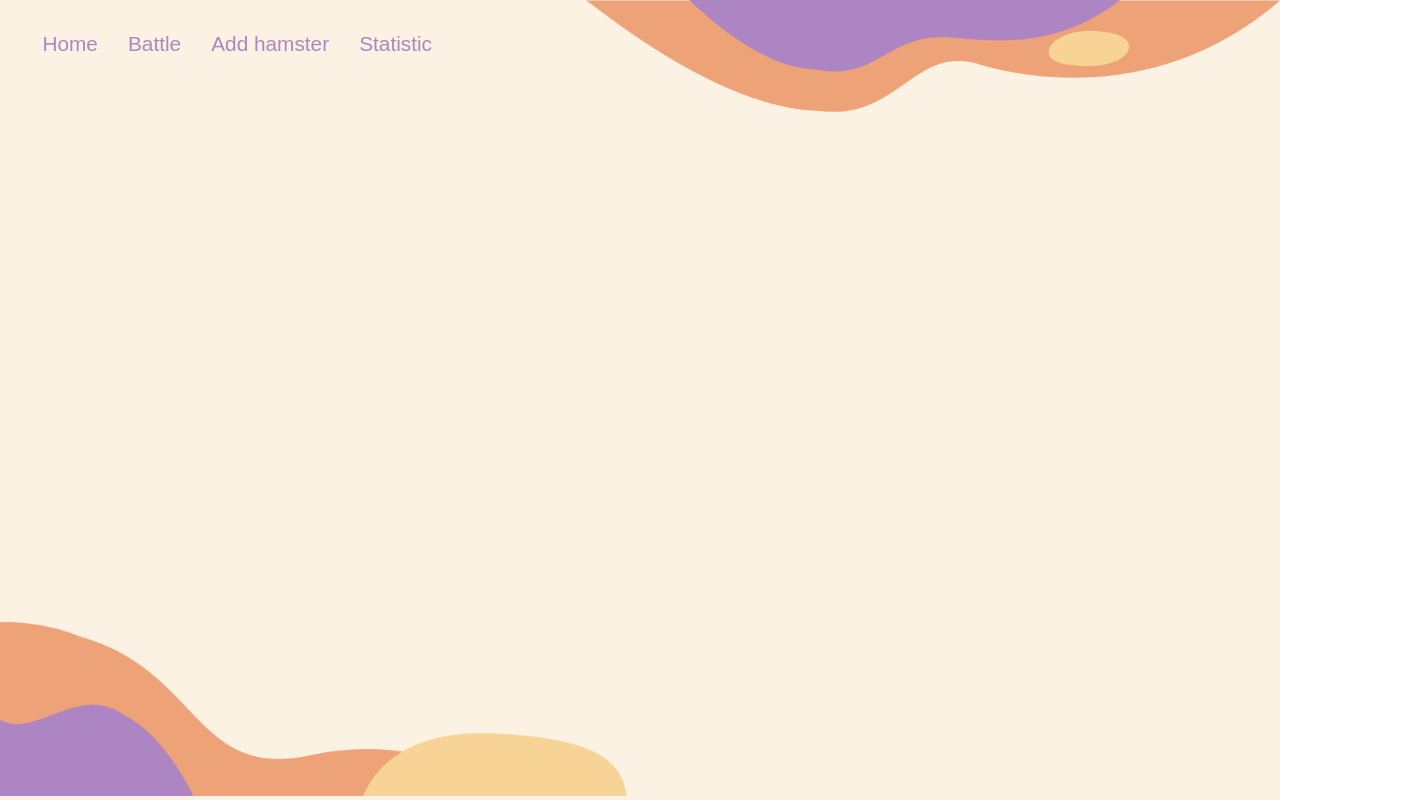
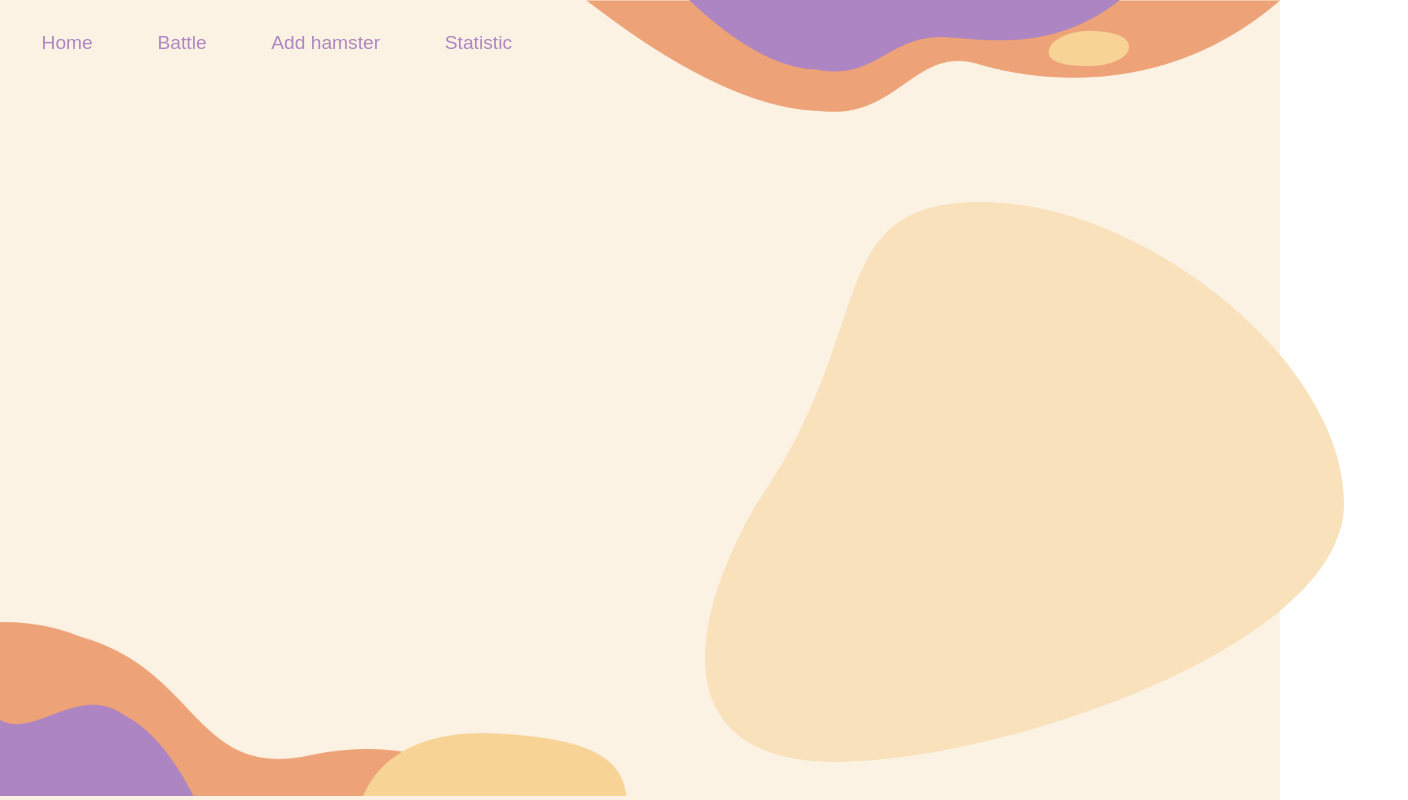
Before and after one commit to Capaldi96/hamsterwars, a React (Create React App) app: page / in a window 1280 px wide. Shown: the whole page, 1408 px wide, since content can reach past the window. Built offline with nearby package versions, Linux system fonts and the light colour scheme.

Commit message:
parprog. med karin - header och potatis position

```diff
--- a/src/components/jsx/Header.jsx
+++ b/src/components/jsx/Header.jsx
@@ -3,7 +3,7 @@ import '../scss/Header.scss';
 
 function Header() {
 	return (
-	  <div>
+	<div>
 		<header className="App-header">
         	<nav>
 				<a href="Home.jsx">Home</a>
@@ -12,8 +12,8 @@ function Header() {
 				<a href="Statistic.jsx">Statistic</a>
         	</nav>
         	<img className="top-wave" src={require('../../assets/top_waves.png')} alt="wave"/>
-      </header>
-	  </div>
+      	</header>
+	</div>
 	);
   }
 
--- a/src/components/jsx/Home.jsx
+++ b/src/components/jsx/Home.jsx
@@ -4,7 +4,11 @@ import '../scss/Home.scss';
 function Home() {
 	return (
 	  <div>
+		<main className="home-main">
+			<div className="home-container">
 
+			</div>
+		</main>
 	  </div>
 	);
   }
--- a/src/components/scss/Footer.scss
+++ b/src/components/scss/Footer.scss
@@ -6,3 +6,9 @@
 .bottom-wave{
 	width: 50%;
 }
+@media screen and (max-width: 880px) {
+	.bottom-wave{
+		width: 80%;
+	}
+
+  }
--- a/src/components/scss/Header.scss
+++ b/src/components/scss/Header.scss
@@ -10,13 +10,22 @@
 	width:25em;
 	margin-top:2em;
 	margin-left: 2em;
+	width: 40%;
+	z-index: 10;
 }
 a{
 	color: $lightpurple;
-	font-size:1.3em;
+	font-size:1.2em;
 	text-decoration: none;
 	margin-left: 0.5em;
 }
 .top-wave{
 	width: 60%;
 }
+
+@media screen and (max-width: 880px) {
+	.top-wave{
+		display: none;
+	}
+
+  }
--- a/src/components/scss/Home.scss
+++ b/src/components/scss/Home.scss
@@ -3,3 +3,18 @@
 button{
 	@include button
 }
+.home-main{
+	position: relative;
+}
+.home-container{
+	position: absolute;
+	background-image: url('../../assets/start-potato.svg');
+	height: 35em;
+	width: 60%;
+    background-size: contain;
+    background-repeat: no-repeat;
+    background-position: center;
+	top: 4em;
+	left: 50%;
+
+}
```
Also changed, not shown: public/manifest.json, src/assets/start-potato.svg (added).
